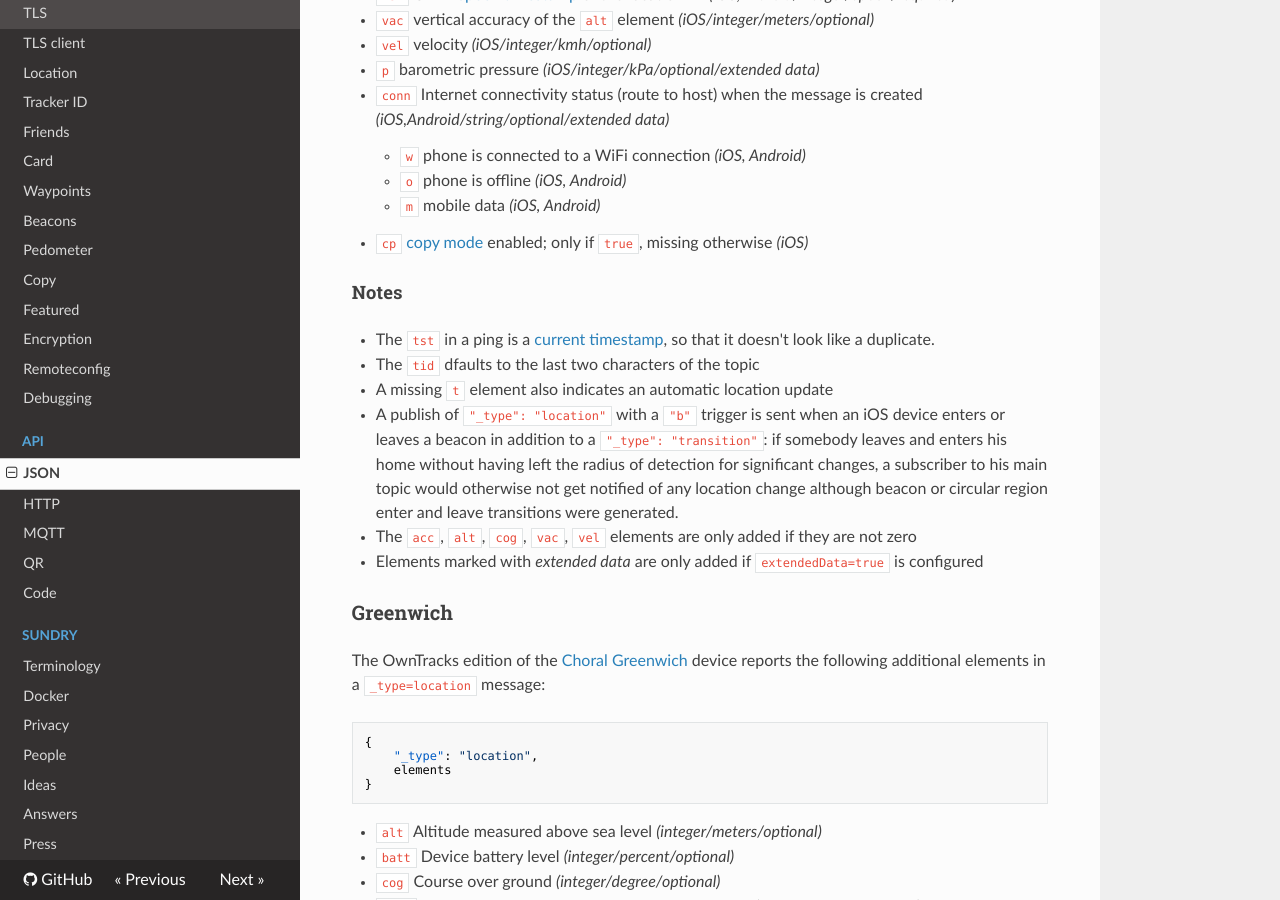
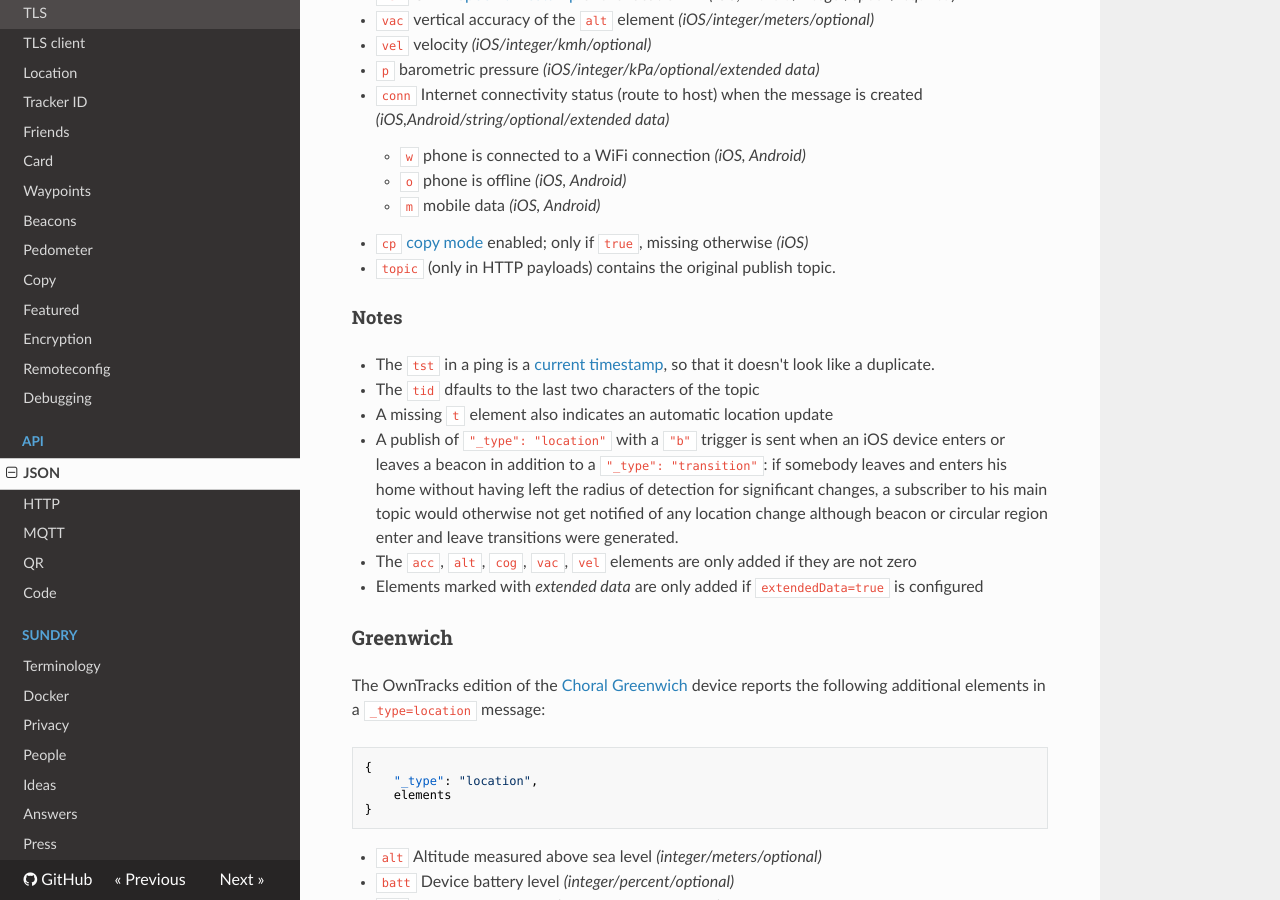
Before and after one commit to owntracks/booklet, an MkDocs documentation site: the page built from docs/tech/json.md, in a window 1280 px wide and 900 px high, scrolled down 1838 px. Built offline with MkDocs 1.6.1, drawn with Linux system fonts in a browser that asks for light colours; nearby versions of some CDN libraries; old or Windows-style settings are respelled for this version of MkDocs.

Commit message:
add topic

```diff
--- a/docs/tech/json.md
+++ b/docs/tech/json.md
@@ -72,6 +72,7 @@ This location object describes the location of the device that reported it.
     * `o` phone is offline _(iOS, Android)_
     * `m` mobile data _(iOS, Android)_
 * `cp` [copy mode](../features/copy.md) enabled; only if `true`, missing otherwise _(iOS)_
+* `topic` (only in HTTP payloads) contains the original publish topic.
 
 #### Notes
 * The `tst` in a ping is a [current timestamp](https://github.com/owntracks/ios/issues/197), so that it doesn't look like a duplicate.
```
